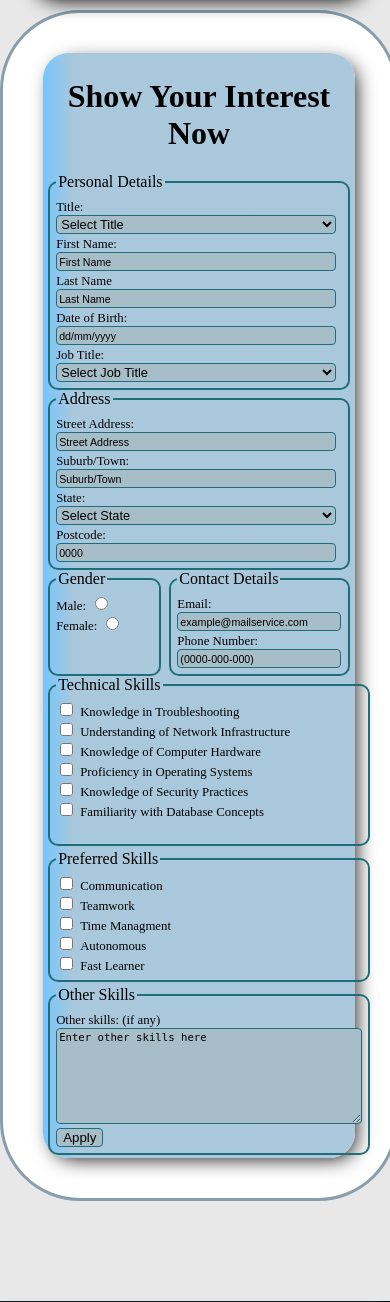
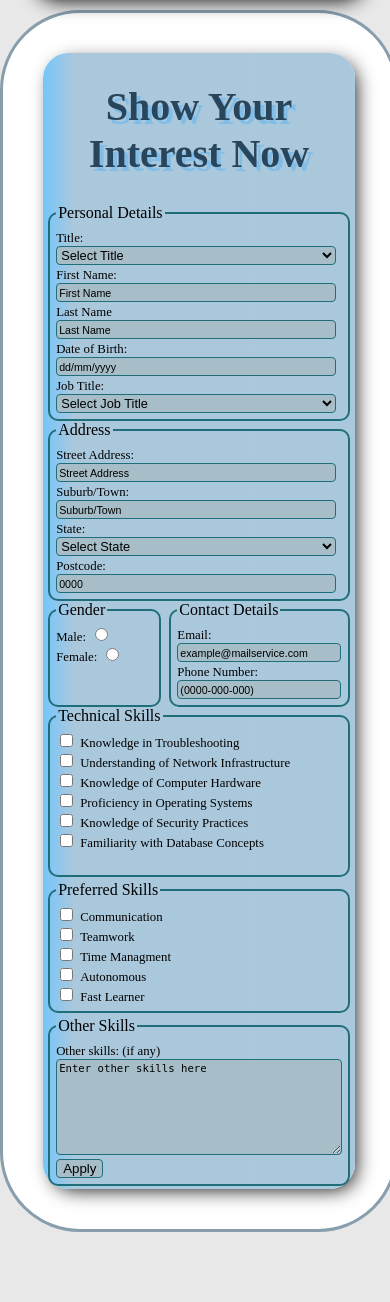
Before and after one commit to SPUDYBRO/HEMB, a PHP site: page /project1/apply.html in a window 390 px wide. Shown: the part 53-1355 px from the top of the page. Run offline with PHP 8.4, Linux system fonts and the light colour scheme.

Commit message:
fix: media query bugs

```diff
--- a/styles/styles.css
+++ b/styles/styles.css
@@ -540,6 +540,13 @@ you can also intent further to explain a certain area of code, for example:
             width: 98%;
         }
 
+        #apply_Form_Container > h1 {
+            text-align: center;
+            font-size: 2.5em;
+            color: rgb(40, 69, 92);
+            text-shadow: 4px 4px 0px rgb(129, 189, 230);
+        }
+
         /* Apply page for small devices */
         @media (max-width: 600px) {
 
@@ -608,9 +615,9 @@ you can also intent further to explain a certain area of code, for example:
         @media (max-width: 600px) {
 
             #container_For_Address_Details {
-                display: grid;
-                grid-template-columns: 1fr 1fr;
-                gap: 4px;
+                display: flex;
+                flex-direction: row;
+                flex-wrap: wrap;
             }
 
             #address_Legend select {
@@ -691,9 +698,9 @@ you can also intent further to explain a certain area of code, for example:
         @media (max-width: 600px) {
 
             #container_For_Technical_Preferred_And_Other_Skills {
-                display: grid;
-                grid-template-columns: 1fr;
-                gap: 4px;
+                display: flex;
+                flex-direction: row;
+                flex-wrap: wrap;
             }
 
             #technical_Skills_Legend,
```
